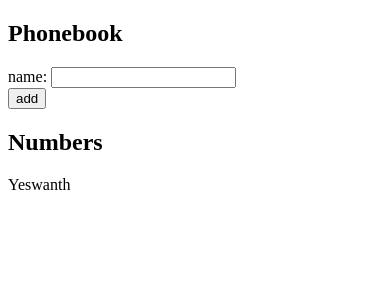
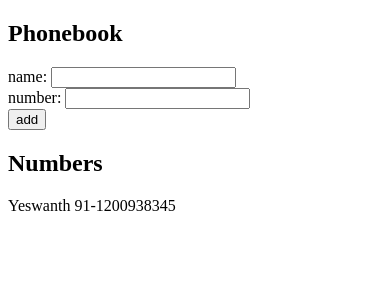
Before and after one commit to yeswanthannadata/fullstackopen, a React (Create React App) app in the folder part2/phonebook/: page / in a window 390 px wide. Shown: the top 300 px of the page. Built offline with nearby package versions, Linux system fonts and the light colour scheme.

Commit message:
phonebook step3 complete

```diff
--- a/part2/phonebook/src/App.js
+++ b/part2/phonebook/src/App.js
@@ -1,23 +1,35 @@
 import { useState } from "react";
 
 const App = () => {
-  const [persons, setPersons] = useState([{ name: "Yeswanth" }]);
+  const [persons, setPersons] = useState([
+    { name: "Yeswanth", number: "91-1200938345" },
+  ]);
   const [newName, setNewName] = useState("");
+  const [number, setNumber] = useState("");
 
   const newNameHandler = (event) => {
     event.preventDefault();
     const isExist = persons.some((person) => person.name === newName);
+    const isNumberExist = persons.some((person) => person.number === number);
+
     if (isExist) {
       alert(`${newName} is already added to phonebook`);
+    } else if (isNumberExist) {
+      alert(`${number} is already added to phonebook`);
     } else {
-      const newEntry = { name: newName };
+      const newEntry = { name: newName, number: number };
       setPersons(persons.concat(newEntry));
     }
     setNewName("");
+    setNumber("");
   };
 
   const nameChangeHandler = (event) => {
     setNewName(event.target.value);
+  };
+
+  const numberChangeHandler = (event) => {
+    setNumber(event.target.value);
   };
 
   return (
@@ -28,12 +40,17 @@
           name: <input value={newName} onChange={nameChangeHandler} />
         </div>
         <div>
+          number: <input value={number} onChange={numberChangeHandler} />
+        </div>
+        <div>
           <button type="submit">add</button>
         </div>
       </form>
       <h2>Numbers</h2>
       {persons.map((person) => (
-        <p key={person.name}>{person.name}</p>
+        <p key={person.name}>
+          {person.name} {person.number}
+        </p>
       ))}
     </div>
   );
```
